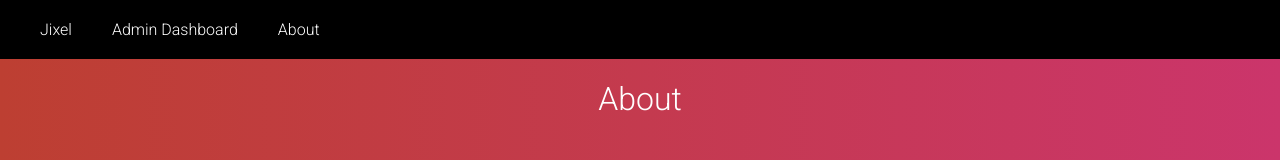
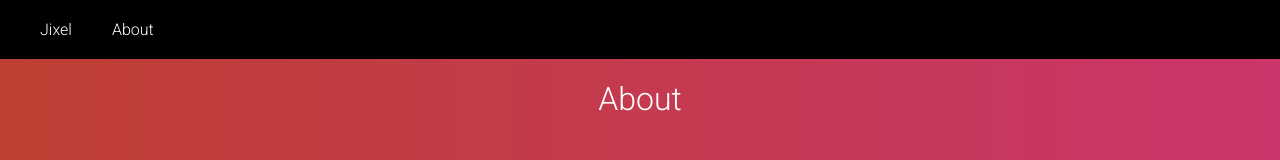
Before and after one commit to sdiaoune/ShellHacksProject, an Angular app: page /about in a window 1280 px wide. Shown: the top 160 px of the page. Built offline with nearby package versions, Linux system fonts and the light colour scheme.

Commit message:
Small tweak
Removed admin dashboard

```diff
--- a/src/app/header.component.html
+++ b/src/app/header.component.html
@@ -1,5 +1,5 @@
 <div class="header">
   <a routerLink="/main">Jixel</a>
-  <a href="#">Admin Dashboard</a>
+  <!-- <a href="#">Admin Dashboard</a> -->
   <a routerLink="/about">About</a>
 </div>
```
